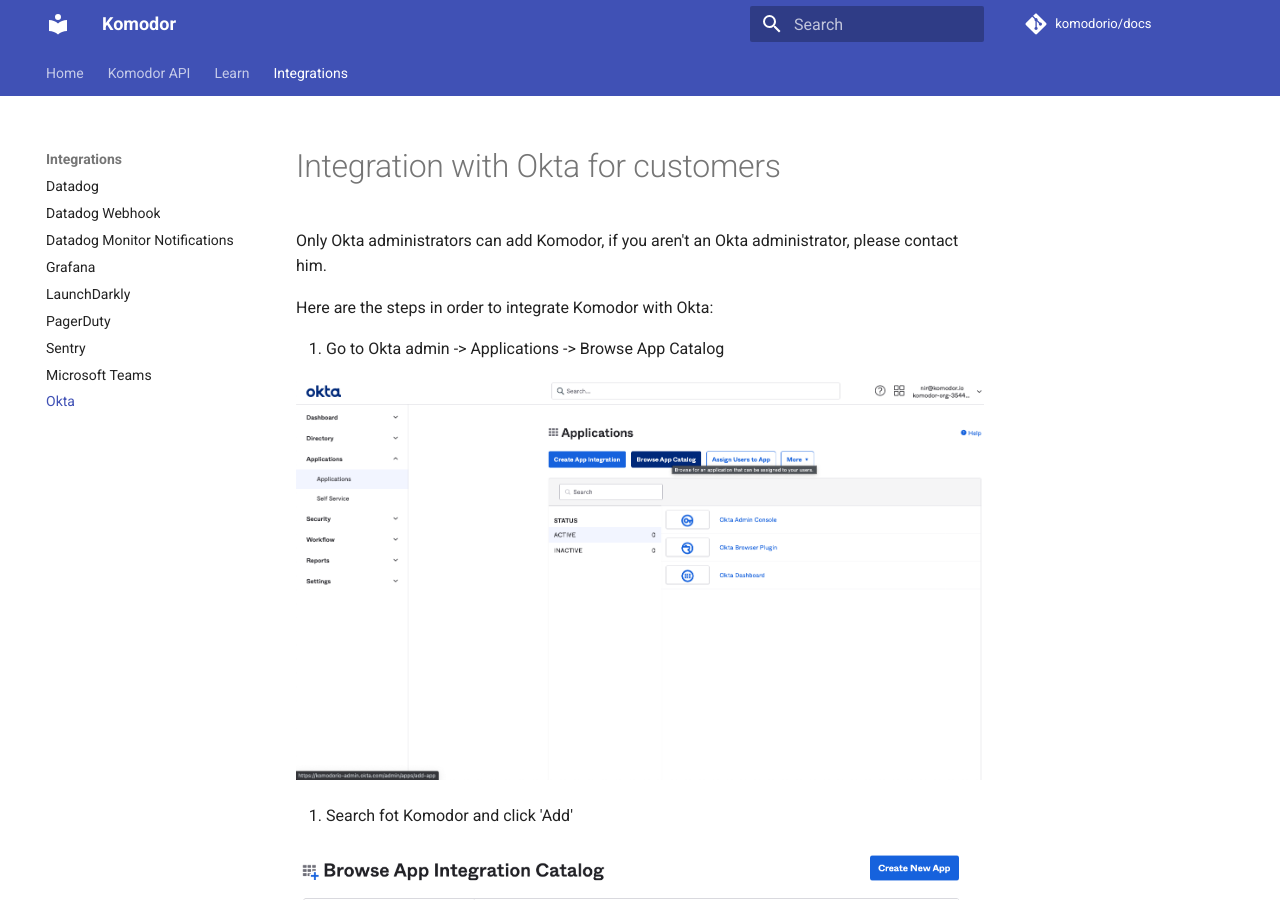
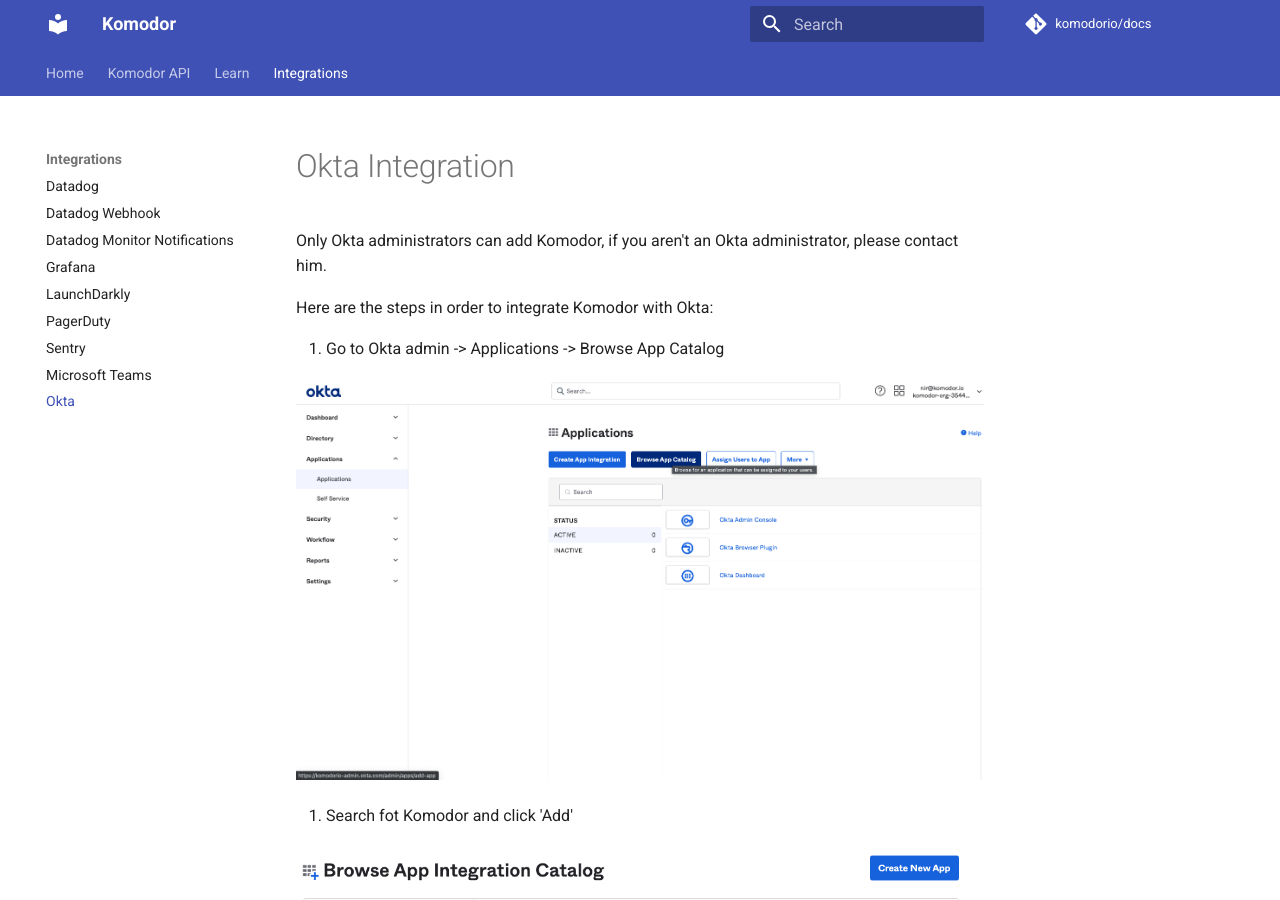
Before and after one commit to komodorio/docs, an MkDocs documentation site: the page built from docs/Integrations/Okta/Okta.md, in a window 1280 px wide and 900 px high. Built offline with MkDocs 1.6.1 and Material for MkDocs 9.7.7, drawn with Linux system fonts in a browser that asks for light colours; comment, search, counter and statistics services are not loaded.

Commit message:
add files changes

```diff
--- a/docs/Integrations/Okta/Okta.md
+++ b/docs/Integrations/Okta/Okta.md
@@ -1,4 +1,4 @@
-# Integration with Okta for customers
+# Okta Integration
 
 Only Okta administrators can add Komodor, if you aren't an Okta administrator, please contact him.
 
```
